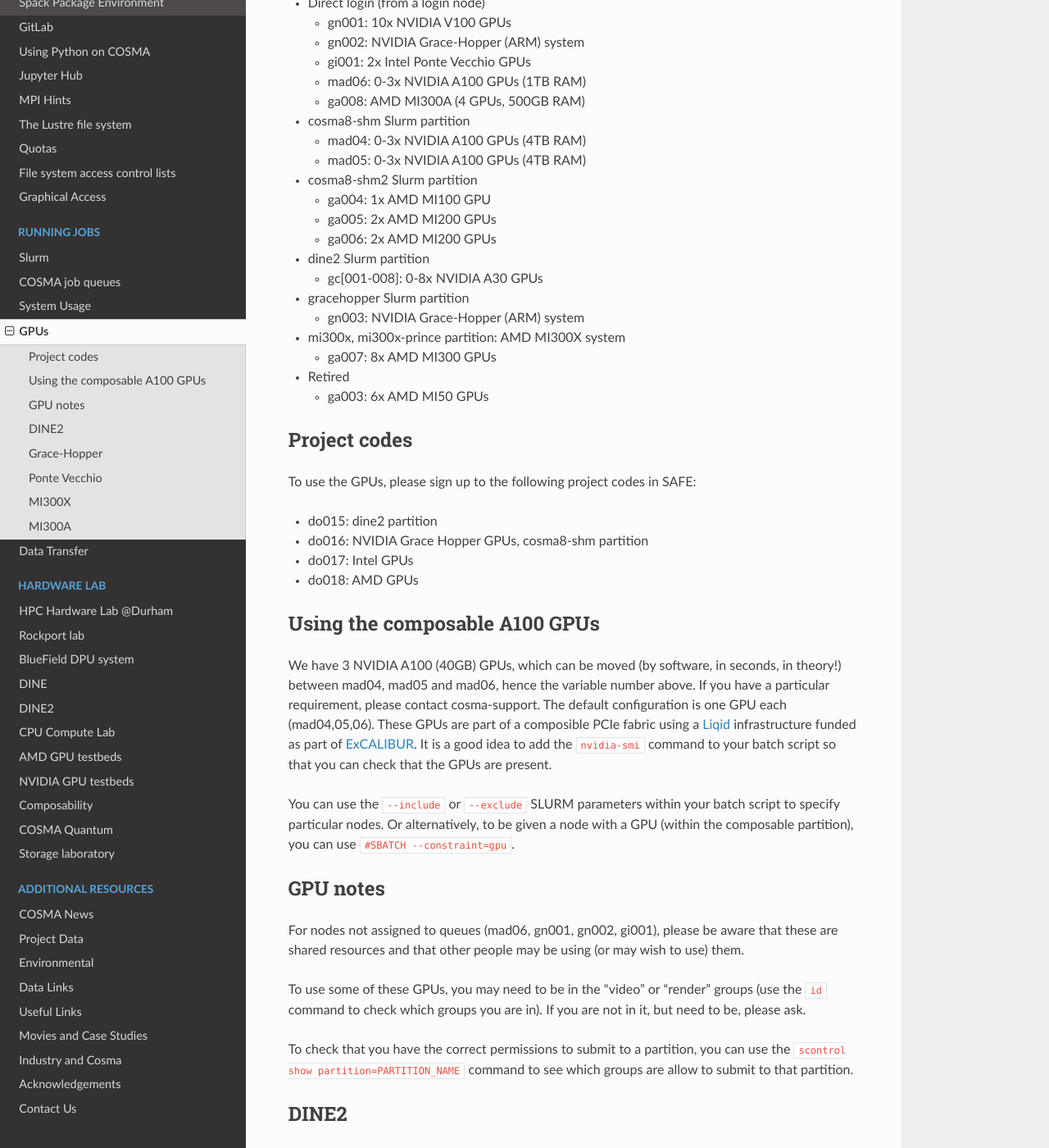
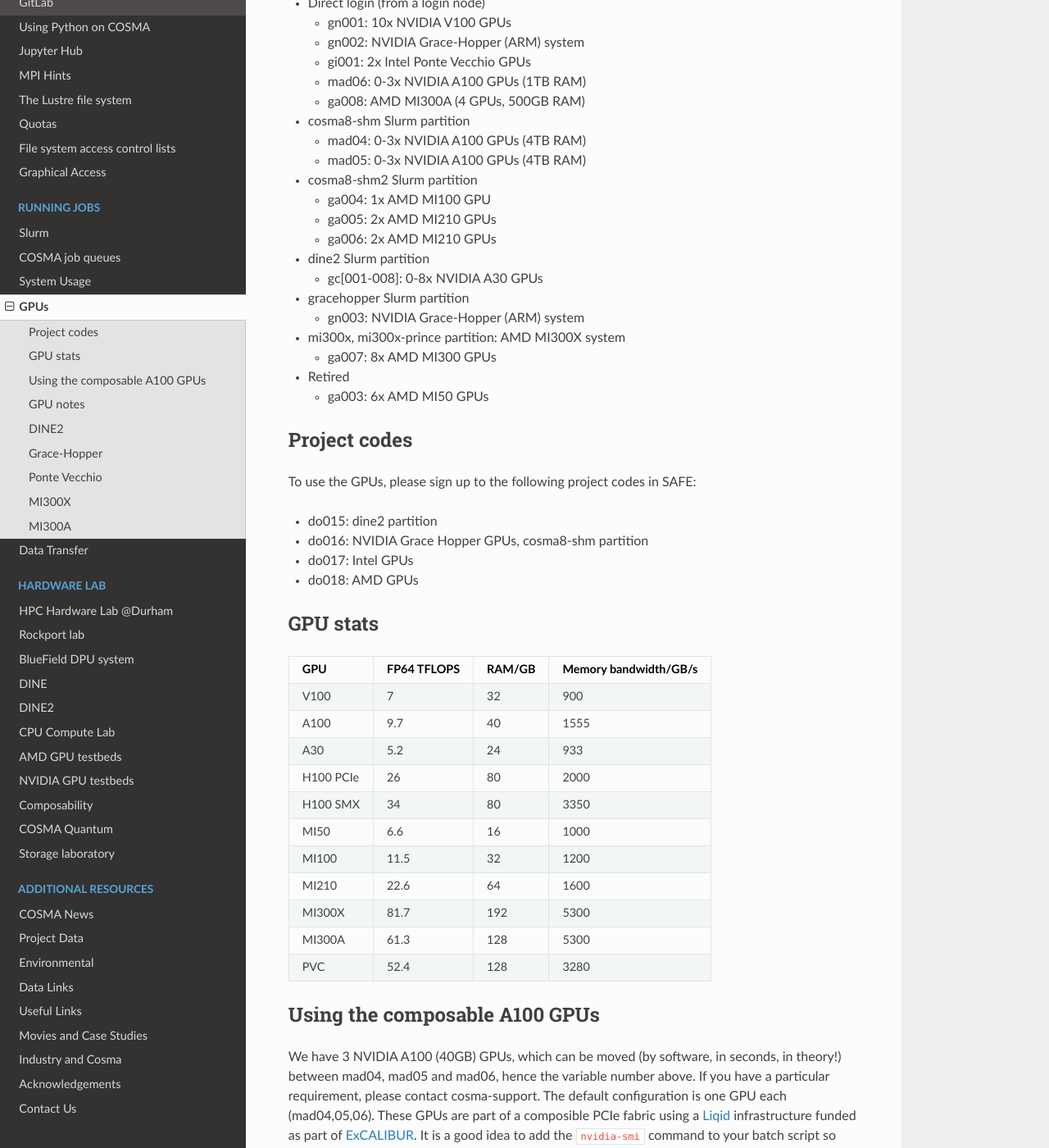
Before and after one commit to agb32/cosmadoc, a Sphinx documentation site: the page built from docs/source/gpu.md, in a window 1280 px wide and 1400 px high, scrolled down 216 px. Shown: the whole window at 82% size. Built offline with Sphinx 7.4.7 and the Read the Docs theme 3.1.0, drawn with Linux system fonts in a browser that asks for light colours.

Commit message:
added gpu table

```diff
--- a/docs/source/gpu.md
+++ b/docs/source/gpu.md
@@ -13,8 +13,8 @@
   * mad05: 0-3x NVIDIA A100 GPUs (4TB RAM)
 * cosma8-shm2 Slurm partition
   * ga004: 1x AMD MI100 GPU
-  * ga005: 2x AMD MI200 GPUs
-  * ga006: 2x AMD MI200 GPUs
+  * ga005: 2x AMD MI210 GPUs
+  * ga006: 2x AMD MI210 GPUs
 * dine2 Slurm partition
   * gc[001-008]: 0-8x NVIDIA A30 GPUs
 * gracehopper Slurm partition
@@ -32,6 +32,22 @@
 - do016: NVIDIA Grace Hopper GPUs, cosma8-shm partition
 - do017: Intel GPUs
 - do018: AMD GPUs
+
+## GPU stats
+
+| GPU | FP64 TFLOPS | RAM/GB | Memory bandwidth/GB/s |
+| --- | ----------- | --- | ---------------- |
+| V100 | 7 | 32 | 900 |
+| A100 |9.7 | 40 | 1555 |
+| A30 | 5.2 | 24 | 933 |
+| H100 PCIe | 26 | 80 | 2000 |
+| H100 SMX | 34 | 80 | 3350 |
+| MI50 | 6.6 | 16 | 1000 |
+| MI100 | 11.5 | 32 | 1200 |
+| MI210 | 22.6 | 64 | 1600 |
+| MI300X | 81.7 | 192 | 5300 |
+| MI300A | 61.3 | 128 | 5300 |
+| PVC | 52.4 | 128 | 3280 |
 
 
 ## Using the composable A100 GPUs
```
